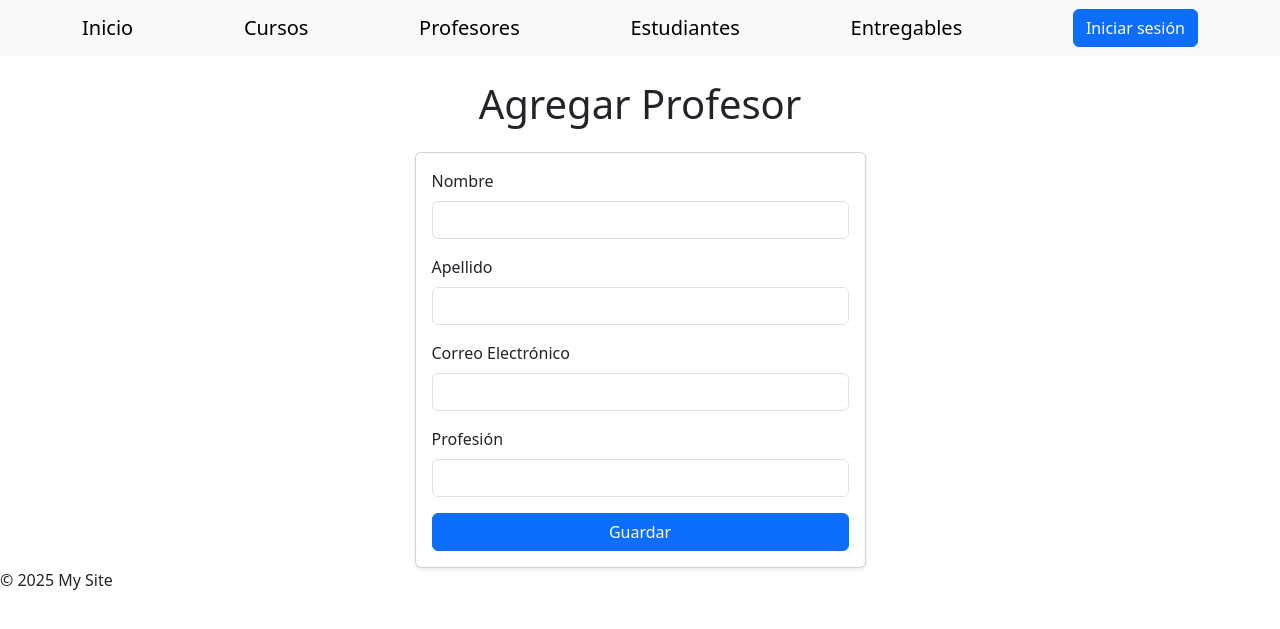
After one commit to CarlosLaboratorio/PythonProyecto1, a Django app: page /profesorFormulario/ in a window 1280 px wide. The commit adds this page. Shown: the top 629 px of the page. Run offline with Django 5.2, Linux system fonts and the light colour scheme; some libraries are stand-ins or nearby versions.

Commit message:
Nuevas funcionalidades

```diff
--- a/Proyecto1/myapp/forms.py
+++ b/Proyecto1/myapp/forms.py
@@ -3,3 +3,9 @@ from django import forms
 class CursoFormulario(forms.Form):
     nombre = forms.CharField(max_length=100)
     camada = forms.IntegerField()
+
+class ProfesorFormulario(forms.Form):
+    nombre = forms.CharField(max_length=100, label="Nombre")
+    apellido = forms.CharField(max_length=100, label="Apellido")
+    email = forms.EmailField(label="Correo Electrónico")
+    profesion = forms.CharField(max_length=100, label="Profesión")
--- /dev/null
+++ b/Proyecto1/myapp/templates/myapp/profesor_formulario.html
@@ -0,0 +1,60 @@
+{% extends 'base.html' %}
+{% load widget_tweaks %}
+
+{% block title %}Agregar Profesor{% endblock %}
+
+{% block content %}
+<div class="container mt-4">
+  <h1 class="text-center mb-4">Agregar Profesor</h1>
+
+  <div class="row justify-content-center">
+    <div class="col-md-6 col-lg-5">
+      <div class="card shadow-sm">
+        <div class="card-body">
+          <form action="{% url 'myapp:profesorFormulario' %}" method="post" novalidate>
+            {% csrf_token %}
+
+            <!-- Mostrar errores generales -->
+            {% if form.non_field_errors %}
+              <div class="alert alert-danger">
+                {{ form.non_field_errors }}
+              </div>
+            {% endif %}
+
+            <!-- Campos con Bootstrap -->
+            <div class="mb-3">
+              <label for="id_nombre" class="form-label">Nombre</label>
+              {{ form.nombre|add_class:"form-control" }}
+              {{ form.nombre.errors }}
+            </div>
+
+            <div class="mb-3">
+              <label for="id_apellido" class="form-label">Apellido</label>
+              {{ form.apellido|add_class:"form-control" }}
+              {{ form.apellido.errors }}
+            </div>
+
+            <div class="mb-3">
+              <label for="id_email" class="form-label">Correo Electrónico</label>
+              {{ form.email|add_class:"form-control" }}
+              {{ form.email.errors }}
+            </div>
+
+            <div class="mb-3">
+              <label for="id_profesion" class="form-label">Profesión</label>
+              {{ form.profesion|add_class:"form-control" }}
+              {{ form.profesion.errors }}
+            </div>
+
+            <div class="d-grid">
+              <button type="submit" class="btn btn-primary">
+                <i class="bi bi-check-circle"></i> Guardar
+              </button>
+            </div>
+          </form>
+        </div>
+      </div>
+    </div>
+  </div>
+</div>
+{% endblock %}
--- a/Proyecto1/myapp/urls.py
+++ b/Proyecto1/myapp/urls.py
@@ -9,4 +9,5 @@ urlpatterns = [
     path('estudiantes/', views.estudiantes, name="estudiantes"),
     path('entregables/', views.entregables, name="entregables"),
     path('cursoFormulario/', views.cursoFormulario, name='cursoFormulario'),
+    path('profesorFormulario/', views.profesorFormulario, name='profesorFormulario'),
 ]
--- a/Proyecto1/myapp/views.py
+++ b/Proyecto1/myapp/views.py
@@ -1,6 +1,7 @@
-from django.shortcuts import render, get_object_or_404
+from django.shortcuts import render, redirect, get_object_or_404
 from .models import Estudiante, Profesor, Curso, Entregable
-from .forms import CursoFormulario
+from .forms import CursoFormulario, ProfesorFormulario
+from django.db import models
 
 def index(request):
     estudiantes = Estudiante.objects.all()
@@ -35,3 +36,20 @@ def cursoFormulario(request):
         form = CursoFormulario()
 
     return render(request, 'myapp/curso_formulario.html', {'form': form})
+
+def profesorFormulario(request):
+    if request.method == 'POST':
+        form = ProfesorFormulario(request.POST)
+        if form.is_valid():
+            nombre = form.cleaned_data['nombre']
+            apellido = form.cleaned_data['apellido']
+            email = form.cleaned_data['email']
+            profesion = form.cleaned_data['profesion']
+
+            profesor = Profesor(nombre=nombre, apellido=apellido, email=email, profesion=profesion)
+            profesor.save()
+            return redirect('myapp:profesores')  # Redirige a la lista de profesores
+    else:
+        form = ProfesorFormulario()
+
+    return render(request, 'myapp/profesor_formulario.html', {'form': form})
```
Also changed, not shown: Proyecto1/myapp/templates/myapp/curso_exito.html (added, +7 -0 lines), Proyecto1/myapp/templates/myapp/profesores.html (+18 -0 lines).
